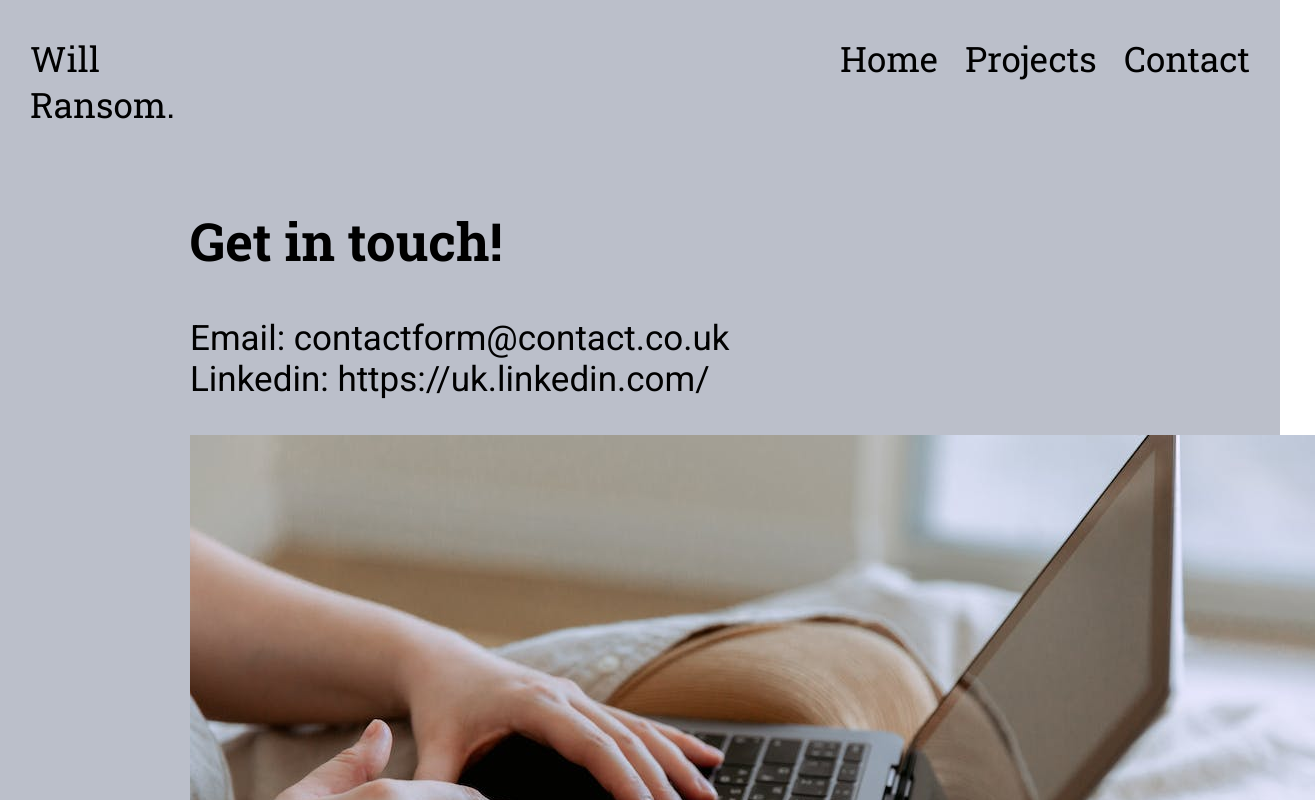
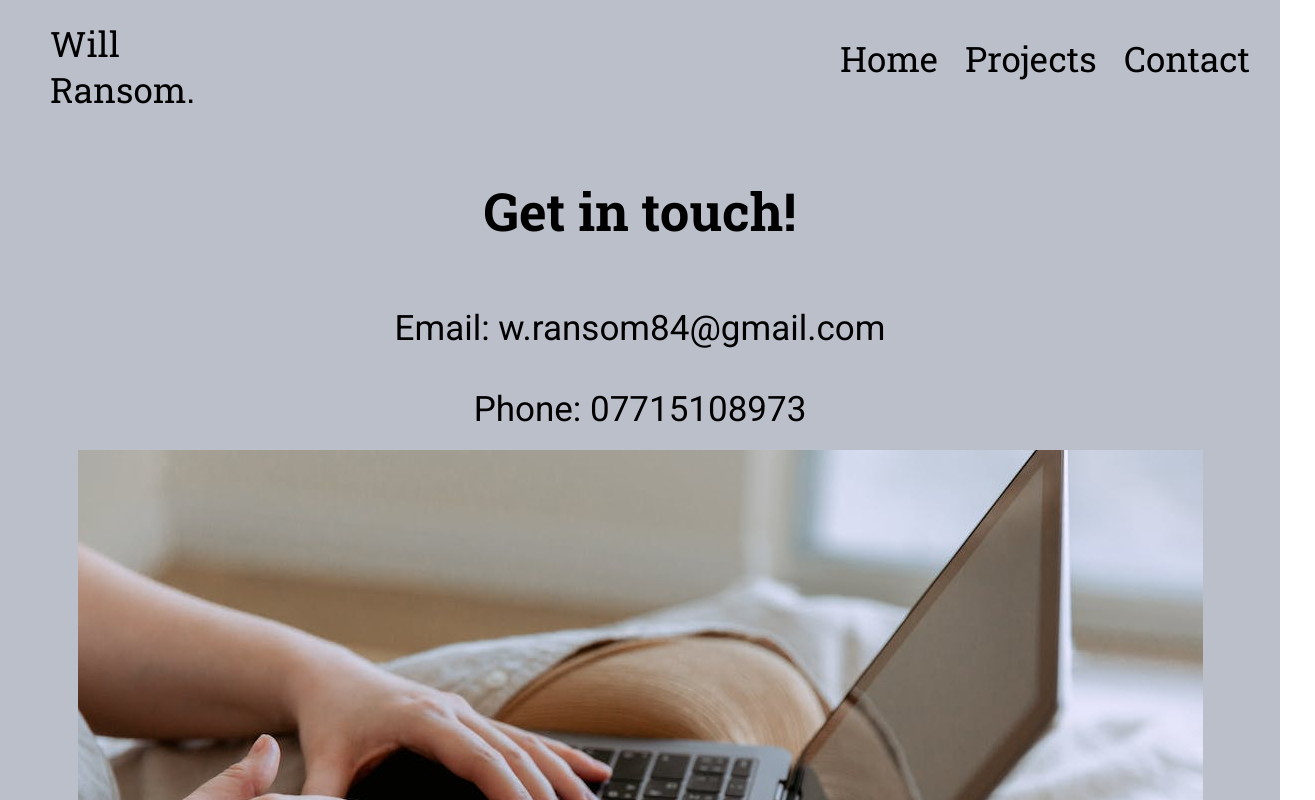
Before and after one commit to Will-Ransom/portfolio-main1, a plain HTML site: page contact.html in a window 1280 px wide. Shown: the top 800 px of the page, 1315 px wide, since content can reach past the window. Drawn offline with Linux system fonts and the light colour scheme.

Commit message:
fix contact details, position

```diff
--- a/Resources/style.css
+++ b/Resources/style.css
@@ -161,14 +161,24 @@ footer p {
 
 /*Contact*/
 .contact-details {
-    list-style-type: none;
-    padding: 0;
+    text-align: center;
+    display: flex;
+    flex-direction: column;
 }
+
 
 .contact-content {
     background-color: #BBBFCA;
     font-size: 35px;
     height: 100vh;
+}
+
+.contact-content p {
+    margin: 20px;
+}
+
+.contact-picture {
+    align-self: center;
 }
 
 /*Marketing Graphics*/
--- a/contact.html
+++ b/contact.html
@@ -27,14 +27,10 @@
                 <li><a href="contact.html">Contact</a></li>
             </ul>
         </nav>
-        <div class="inner-content">
-            <div>
-                <h1>Get in touch!</h1>
-                <ul class="contact-details">
-                    <li>Email: contactform@contact.co.uk</li>
-                    <li>Linkedin: https://uk.linkedin.com/</li>
-                </ul>
-            </div>
+        <div class="contact-details">
+            <h1>Get in touch!</h1>
+            <p>Email: w.ransom84@gmail.com</p>
+            <p>Phone: 07715108973</p>
             <img src="Resources\Images\pexels-photo-3975589.jpeg" alt="Image of laptop" class="contact-picture">
         </div>
     </section >
```
